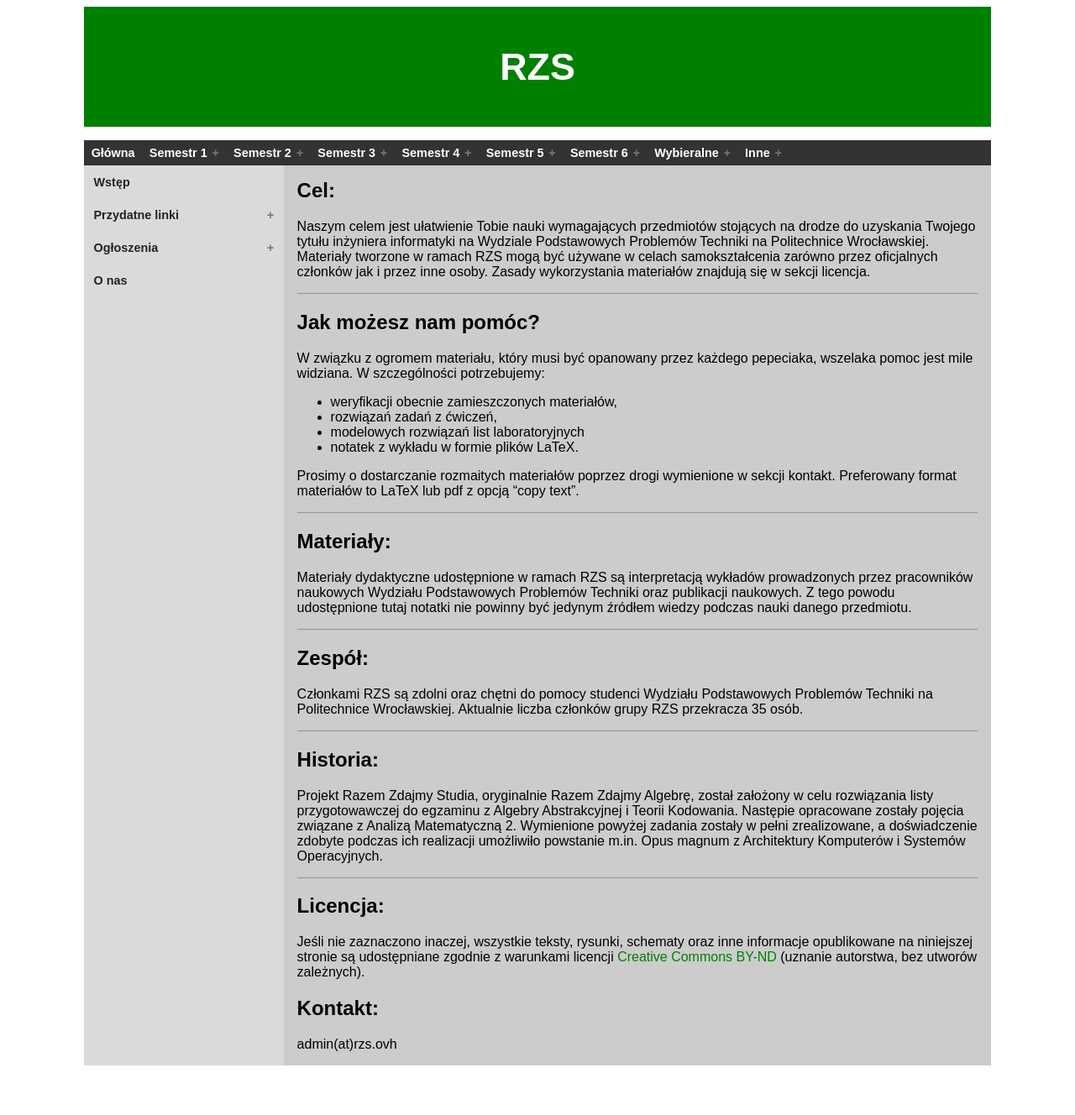
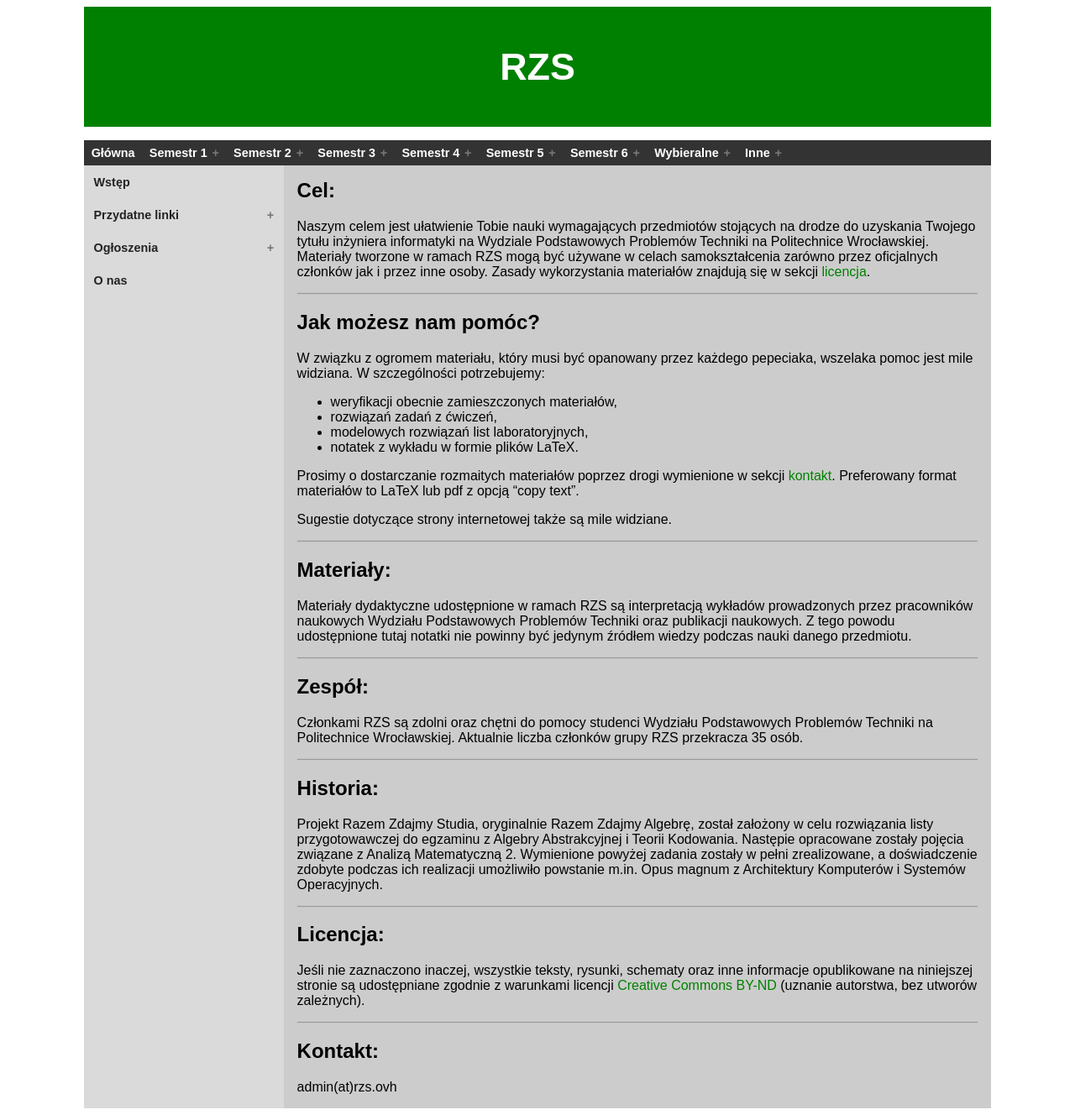
Before and after one commit to rzs-site/rzs-site.github.io, a Jekyll site: the page built from info/index.md, in a window 1280 px wide. Shown: the whole page at 84% size. Built offline with Jekyll 4.4.1, drawn with Linux system fonts in a browser that asks for light colours; our own code applies the rules of GitHub Pages for plain Markdown files; before the commit the page ends 1277 px from its top, so only the background shows below that.

Commit message:
typos, links

```diff
--- a/info/index.md
+++ b/info/index.md
@@ -5,7 +5,7 @@ toc: main_page
 
 ## Cel:
 
-Naszym celem jest ułatwienie Tobie nauki wymagających przedmiotów stojących na drodze do uzyskania Twojego tytułu inżyniera informatyki na Wydziale Podstawowych Problemów Techniki na Politechnice Wrocławskiej. Materiały tworzone w ramach RZS mogą być używane w celach samokształcenia zarówno przez oficjalnych członków jak i przez inne osoby. Zasady wykorzystania materiałów znajdują się w sekcji licencja.
+Naszym celem jest ułatwienie Tobie nauki wymagających przedmiotów stojących na drodze do uzyskania Twojego tytułu inżyniera informatyki na Wydziale Podstawowych Problemów Techniki na Politechnice Wrocławskiej. Materiały tworzone w ramach RZS mogą być używane w celach samokształcenia zarówno przez oficjalnych członków jak i przez inne osoby. Zasady wykorzystania materiałów znajdują się w sekcji [licencja](#licencja).
 
 ---
 
@@ -15,11 +15,13 @@ W związku z ogromem materiału, który musi być opanowany przez każdego pepec
 W szczególności potrzebujemy:
 * weryfikacji obecnie zamieszczonych materiałów,
 * rozwiązań zadań z ćwiczeń,
-* modelowych rozwiązań list laboratoryjnych
+* modelowych rozwiązań list laboratoryjnych,
 * notatek z wykładu w formie plików LaTeX.
 
-Prosimy o dostarczanie rozmaitych materiałów poprzez drogi wymienione w sekcji kontakt.
+Prosimy o dostarczanie rozmaitych materiałów poprzez drogi wymienione w sekcji [kontakt](#kontakt).
 Preferowany format materiałów to LaTeX lub pdf z opcją "copy text".
+
+Sugestie dotyczące strony internetowej także są mile widziane.
 
 ---
 
@@ -45,6 +47,8 @@ Projekt Razem Zdajmy Studia, oryginalnie Razem Zdajmy Algebrę, został założo
 
 Jeśli nie zaznaczono inaczej, wszystkie teksty, rysunki, schematy oraz inne informacje opublikowane na niniejszej stronie są udostępniane zgodnie z warunkami licencji [Creative Commons BY-ND](https://www.creativecommons.org/licenses/by-sa/4.0) (uznanie autorstwa, bez utworów zależnych).
 
+---
+
 ## Kontakt:
 
 <script type="text/javascript"><!--
```
Also changed, not shown: index.md (+1 -1 lines).
